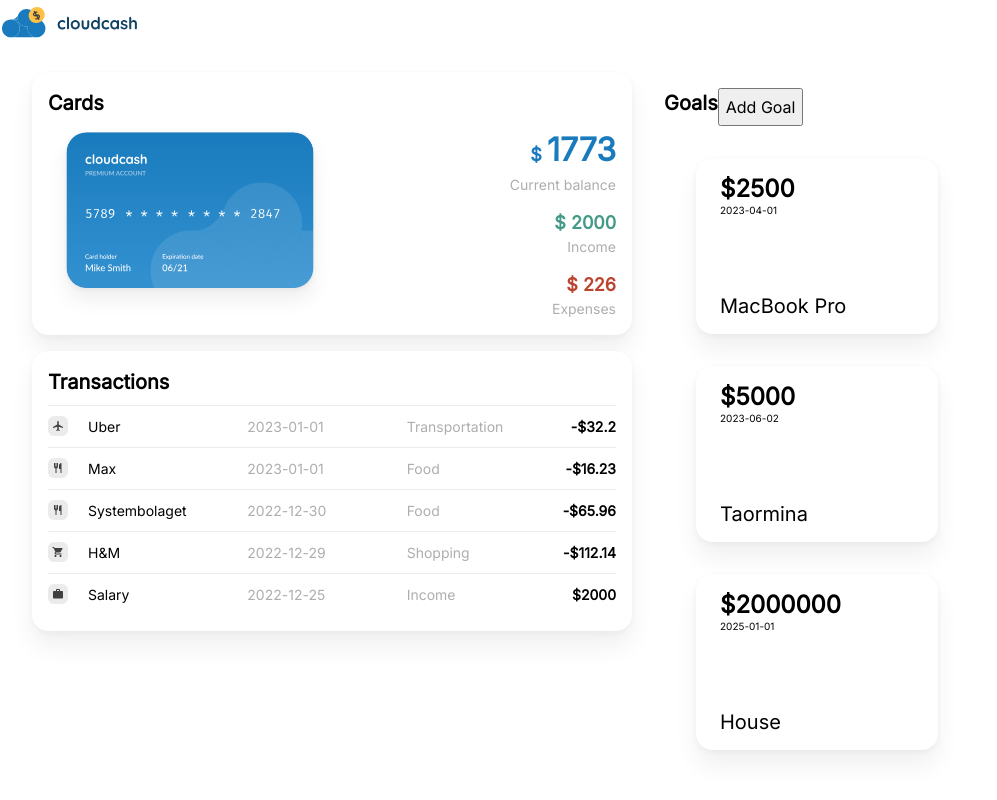
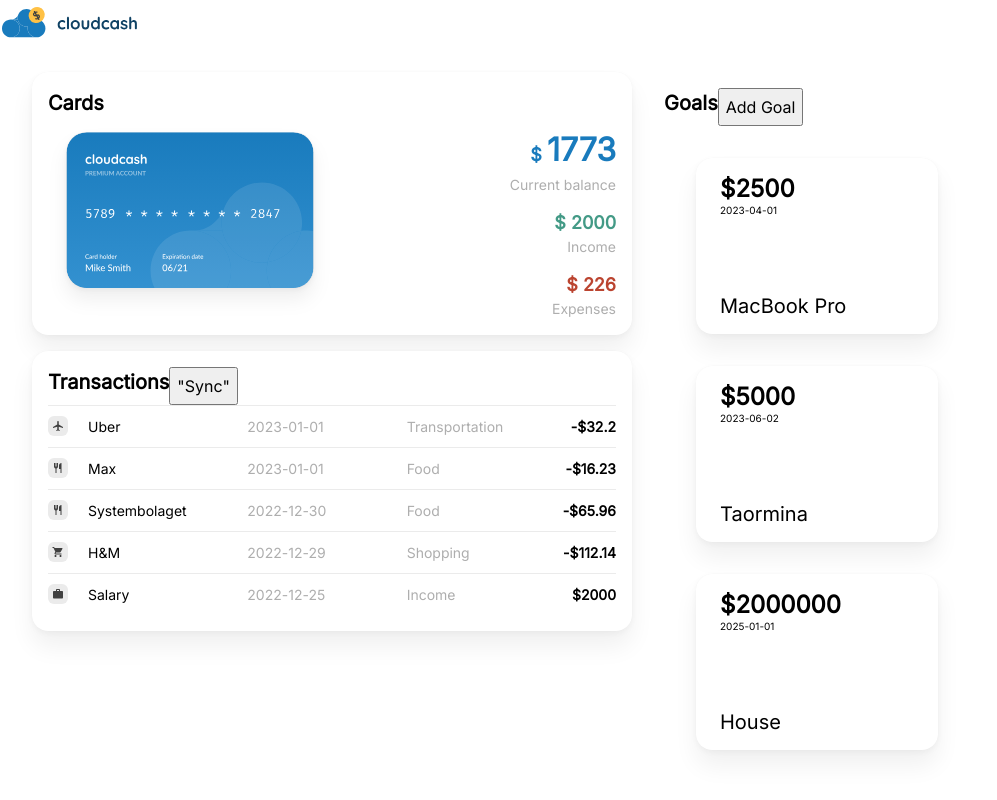
Before and after one commit to annabohlin1997/financial-dashboard, a React (Create React App) app: page / in a window 1280 px wide. Shown: the top 800 px of the page, without its empty margins (0-997 px from the left). Built offline with nearby package versions, Linux system fonts and the light colour scheme.

Commit message:
sync transactions work in progress

```diff
--- a/src/App.js
+++ b/src/App.js
@@ -16,28 +16,24 @@ const dummyTransactions = [
     name: "Uber",
     amount: -32.2,
     category: "transportation",
-    icon: "travel-gray",
   },
   {
     date: "2023-01-01",
     name: "Max",
     amount: -16.23,
     category: "food",
-    icon: "food-gray",
   },
   {
     date: "2022-12-30",
     name: "Systembolaget",
     amount: -65.96,
     category: "food",
-    icon: "food-gray",
   },
   {
     date: "2022-12-29",
     name: "H&M",
     amount: -112.14,
     category: "shopping",
-    icon: "shopping-gray",
   },
 
   {
@@ -45,7 +41,6 @@ const dummyTransactions = [
     name: "Salary",
     amount: 2000,
     category: "income",
-    icon: "salary",
   },
 ];
 
@@ -87,6 +82,51 @@ function App() {
     ]);
   };
 
+  const addRandomTransactions = () => {
+    //settings
+    const minNumberOfTransactions = 1;
+    const maxNumberOfTransactions = 8;
+    const minAmount = 0.45;
+    const maxAmount = 300;
+
+    const randomItem = (arr) => arr[Math.floor(Math.random() * arr.length)];
+
+    const spendingCategories = ["transportation", "food", "shopping"];
+
+    const spendingNames = {
+      transportation: ["Uber", "SL"],
+      food: ["Max", "Roots", "Hemköp"],
+      shopping: ["H&M", "Addnature"],
+    };
+
+    let lastDate = new Date(transactions[0].date);
+
+    const numberOfTransactions = Math.floor(
+      Math.random() * (maxNumberOfTransactions - minNumberOfTransactions) +
+        minNumberOfTransactions
+    );
+
+    const newTransactions = [];
+
+    //loop!
+    for (let i = 0; i < numberOfTransactions; i++) {
+      lastDate.setDate(lastDate.getDate() + 1);
+
+      const category = randomItem(spendingCategories);
+      const name = randomItem(spendingNames[category]);
+      const amount = -Math.abs(
+        Math.round(
+          (Math.random() * (maxAmount - minAmount) + minAmount) * 100
+        ) / 100
+      );
+      const date = `${lastDate.getFullYear()}-${lastDate.getMonth()}-${lastDate.getDate()}`;
+
+      newTransactions.unshift({ name, category, amount, date });
+    }
+
+    setTransactions([...newTransactions, ...transactions]);
+  };
+
   return (
     <>
       <div className="App">
@@ -96,7 +136,12 @@ function App() {
             <ModuleWrapper title="Cards">
               <Cards transactions={transactions} />
             </ModuleWrapper>
-            <ModuleWrapper title="Transactions">
+            <ModuleWrapper
+              title="Transactions"
+              titleChildren={
+                <button onClick={addRandomTransactions}>"Sync"</button>
+              }
+            >
               <Transactions transactions={transactions} />
             </ModuleWrapper>
           </div>
--- a/src/components/Transactions.js
+++ b/src/components/Transactions.js
@@ -1,13 +1,20 @@
 import "../styles/Transactions.css";
 
 const Transactions = ({ transactions }) => {
+  const icons = {
+    food: "food-gray",
+    shopping: "shopping-gray",
+    transportation: "travel-gray",
+    income: "salary",
+  };
+
   return (
     <div>
       <ul>
         {transactions.map((transaction, i) => (
           <li className="transactions-list" key={i}>
             <div className="transactions-icon">
-              <img src={transaction.icon + ".svg"} alt="" />
+              <img src={icons[transaction.category] + ".svg"} alt="" />
             </div>
             <p>{transaction.name}</p>
             <p className="transactions-light-gray">{transaction.date}</p>
```
